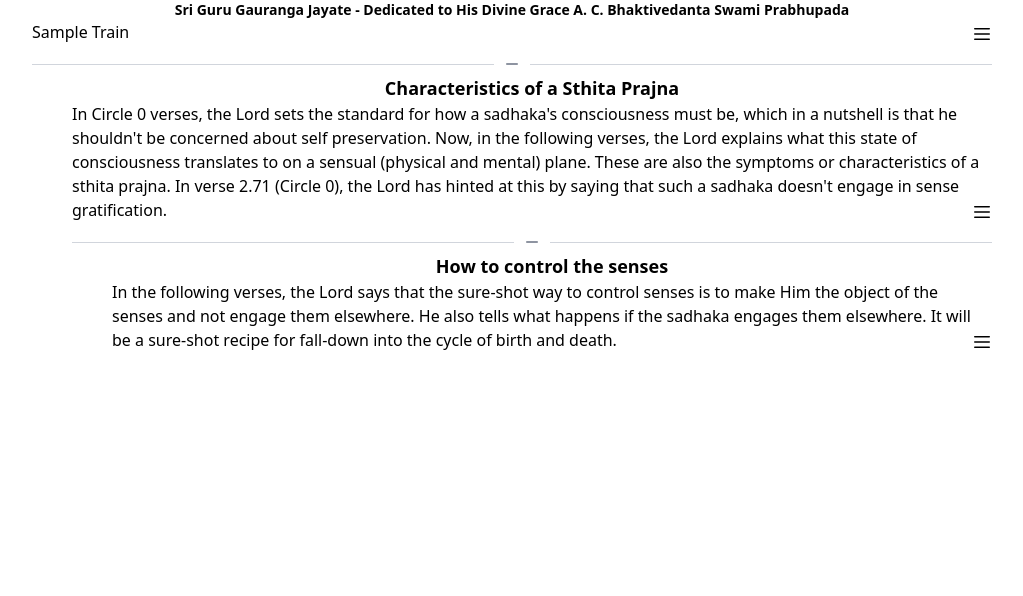
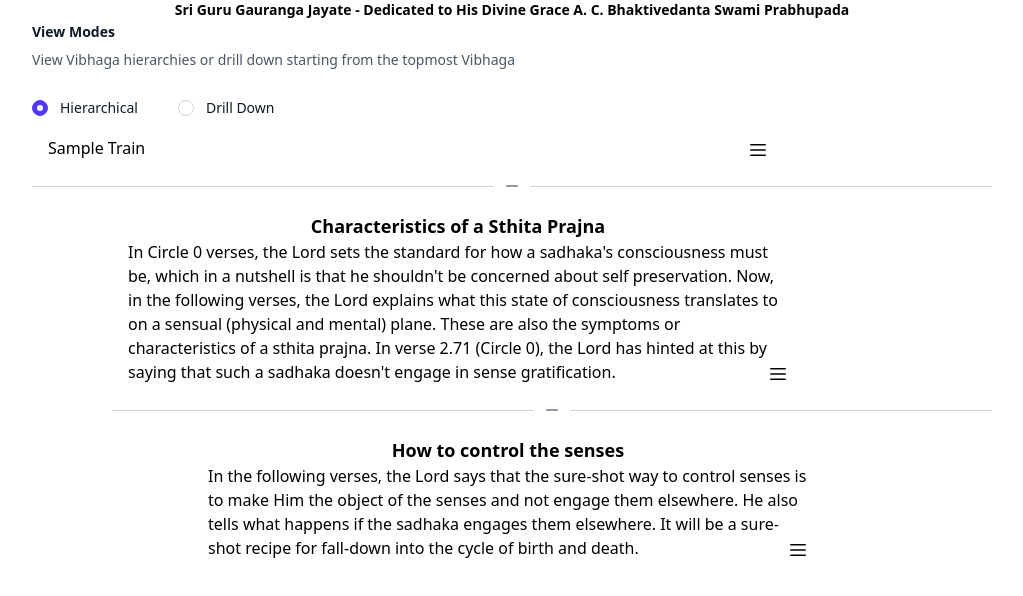
Before and after one commit to gaurahari-dasa/train-bg, a Vue app: page / in a window 1280 px wide. Shown: the top 596 px of the page, without its empty margins (128-1151 px from the left). Built offline with nearby package versions, Linux system fonts and the light colour scheme.

Commit message:
Switch views, Haribol

```diff
--- a/src/App.vue
+++ b/src/App.vue
@@ -2,12 +2,31 @@
 // import SlokaList from './components/SlokaList.vue';
 import Vibhaga from './components/Vibhaga.vue';
 import { description, train } from './components/slokas';
+import RadioGroup from './components/RadioGroup.vue';
+import { ref } from 'vue';
+
+const mode = ref('hierarchical');
 </script>
 
 <template>
   <main class="container mx-auto max-w-3/4">
-    <h3 class="text-sm font-semibold sticky text-center top-0 left-0">Sri Guru Gauranga Jayate - Dedicated to His Divine Grace A. C. Bhaktivedanta Swami Prabhupada</h3>
+    <h3 class="text-sm font-semibold sticky text-center top-0 left-0">Sri Guru Gauranga Jayate - Dedicated to His Divine
+      Grace A. C. Bhaktivedanta Swami Prabhupada</h3>
+    <div>
+      <RadioGroup legend="View Modes"
+        description="View Vibhaga hierarchies or drill down starting from the topmost Vibhaga" name="view-method"
+        @changed="mode = $event" :views="[
+          {
+            caption: 'Hierarchical',
+            id: 'hierarchical',
+          },
+          {
+            caption: 'Drill Down',
+            id: 'drilldown',
+          },
+        ]" />
+    </div>
     <!-- <SlokaList /> -->
-     <Vibhaga :train :description :hidden="false" mode="hierarchical" />
+    <Vibhaga :train :description :hidden="false" :mode />
   </main>
 </template>
--- /dev/null
+++ b/src/components/RadioGroup.vue
@@ -0,0 +1,18 @@
+<template>
+  <fieldset>
+    <legend class="text-sm/6 font-semibold text-gray-900">{{ legend }}</legend>
+    <p class="mt-1 text-sm/6 text-gray-600">{{ description }}</p>
+    <div class="mt-6 space-y-6 sm:flex sm:items-center sm:space-y-0 sm:space-x-10">
+      <div v-for="view in views" :key="view.id" class="flex items-center">
+        <input :id="`${view.id}-${name}-radio`" :name type="radio" :checked="view.id === views[0].id" class="relative size-4 appearance-none rounded-full border border-gray-300 bg-white before:absolute before:inset-1 before:rounded-full before:bg-white not-checked:before:hidden checked:border-indigo-600 checked:bg-indigo-600 focus-visible:outline-2 focus-visible:outline-offset-2 focus-visible:outline-indigo-600 disabled:border-gray-300 disabled:bg-gray-100 disabled:before:bg-gray-400 forced-colors:appearance-auto forced-colors:before:hidden" @change="$emit('changed', view.id)" />
+        <label :for="`${view.id}-${name}-radio`" class="ml-3 block text-sm/6 font-medium text-gray-900">{{ view.caption }}</label>
+      </div>
+    </div>
+  </fieldset>
+</template>
+
+<script setup>
+defineProps(['legend', 'description', 'views', 'name'])
+defineEmits(['changed'])
+
+</script>
--- a/src/components/Segment.vue
+++ b/src/components/Segment.vue
@@ -4,8 +4,8 @@ defineProps(['slokas'])
 
 <template>
     <ul role="list" class="divide-y divide-gray-200">
-        <li v-for="(item, ix) in slokas" :key="`${item.chapter}_${item.sloka}`" class="sm:px-4 sm:py-4">
-            <div>
+        <li v-for="(item, ix) in slokas" :key="`${item.chapter}_${item.sloka}`">
+            <div class="sm:px-4 sm:py-4 m-4 w-3/4">
                 <h3 class="text-lg text-center">{{ item.devanagari }}</h3>
                 <p class="text-amber-600 mt-2 text-center">{{ item.translation }}</p>
             </div>
--- a/src/components/Vibhaga.vue
+++ b/src/components/Vibhaga.vue
@@ -5,9 +5,14 @@ import { ref, watch } from 'vue';
 import SlokaToggle from './SlokaToggle.vue';
 
 const props = defineProps(['train', 'caption', 'description', 'hidden', 'mode']);
-const expanded = ref(props.mode === 'drilldown');
-const childHidden = ref(props.mode === 'drilldown');
-// watch(() => props.expanded, (expand) => expanded.value = expand);
+const expanded = ref();
+const childHidden = ref();
+watch(() => props.mode, function(mode) {
+    expanded.value = mode === 'drilldown';
+    childHidden.value = mode === 'drilldown';
+}, {
+    immediate: true,
+});
 /*
 * Haribol
 * A Vibhaga consists of a caption, description, a train of slokas,
@@ -19,11 +24,9 @@ const childHidden = ref(props.mode === 'drilldown');
 
 <template>
     <div v-show="!hidden">
-        <div class="relative">
+        <div class="relative m-4 w-3/4">
             <h3 class="text-lg text-center font-semibold">{{ caption }}</h3>
             <p>{{ description }}</p>
-            <!-- <SlokaToggle v-show="item.branchLevel > 0" :expanded="item.expanded" class="absolute bottom-0 right-0"
-            @click="toggleSloka(ix, $event)" /> -->
             <SlokaToggle :expanded class="absolute bottom-0 right-0" @click="expanded = !expanded" />
         </div>
 
@@ -31,7 +34,7 @@ const childHidden = ref(props.mode === 'drilldown');
             <Segment v-show="expanded" :slokas="bogey.leading" />
             <div v-if="bogey.branch">
                 <Divider class="mt-2.5" :hidden="childHidden" @click="childHidden = !childHidden" />
-                <Vibhaga class="ml-10" :train="bogey.branch.train" :caption="bogey.branch.caption" :description="bogey.branch.description" :hidden="childHidden" :mode />
+                <Vibhaga class="ml-20" :train="bogey.branch.train" :caption="bogey.branch.caption" :description="bogey.branch.description" :hidden="childHidden" :mode />
             </div>
             <Segment v-show="expanded" :slokas="bogey.trailing" />
         </div>
--- a/src/components/slokas.js
+++ b/src/components/slokas.js
@@ -1,5 +1,4 @@
 import SlokaNode from "./SlokaNode";
-import VibhagaNode from "./VibhagaNode";
 
 const sloka2_45 = new SlokaNode(
   2,
```
